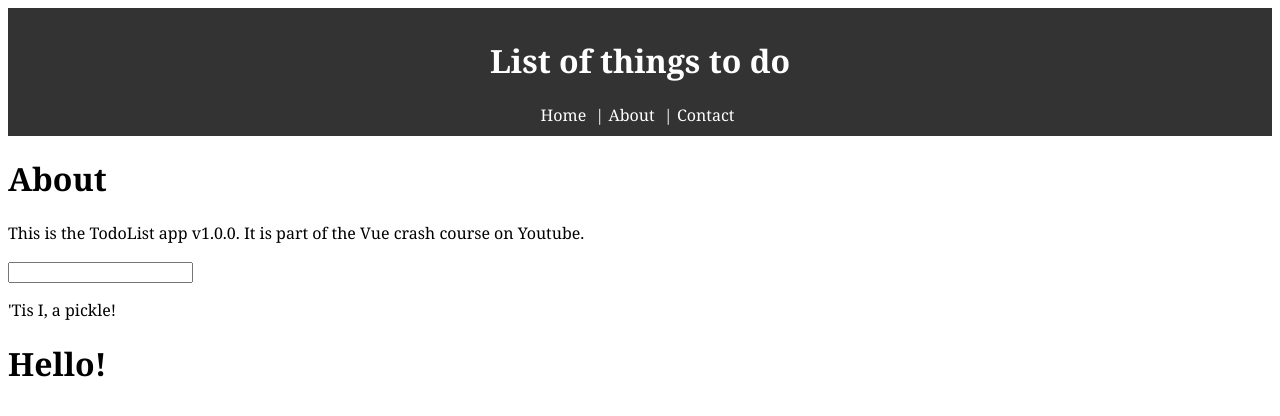
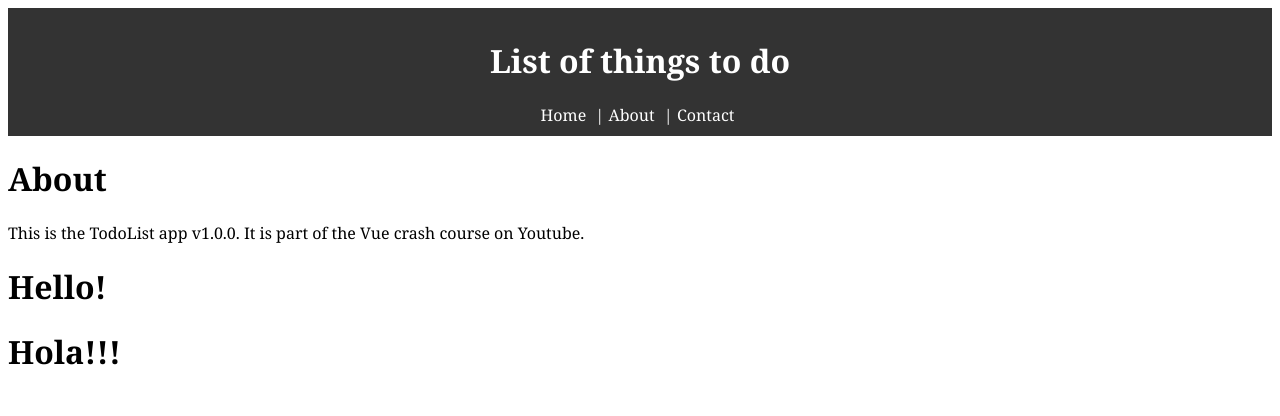
Before and after one commit to igoryen/vine, a Vue app: page /#/about in a window 1280 px wide. Shown: the top 416 px of the page. Built offline with nearby package versions, Linux system fonts and the light colour scheme.

Commit message:
Maximilian Schwarzmüller: block 11. Getting value from 'data'

```diff
--- a/src/views/About.vue
+++ b/src/views/About.vue
@@ -3,10 +3,13 @@
     <h1>About</h1>
     <p>This is the TodoList app v1.0.0. It is part of the Vue crash course on Youtube.</p>
     <div id="pickle">
-      <input type="text" v-on:input="changePhrase">
-      <p>{{something}}</p>
-      <div>
+      <!-- <input type="text" v-on:input="changePhrase">  -->
+      <!-- <p>{{ something }}</p> -->
+      <div class="greeting english">
           <h1>{{ sayHello() }}</h1>
+      </div>
+      <div class="greeting spanish">
+          <h1>{{ dimeHola() }}</h1>
       </div>
     </div>
   </div>
@@ -15,19 +18,25 @@
 <script>
 export default {
     name: 'Pickle',
-    data(){
+    data: function(){
         return {
-            something: "'Tis I, a pickle!"
+            // things: [
+            //     { something: "'Tis I, a pickle!"},
+            //     { spanish: "Hola!" }
+            // ]
+            spanish: "Hola!!!"
         }
     },
     methods: {
-        changePhrase: function( event ){
-            this.something = event.target.value;
-        },
+        // changePhrase: function( event ){
+        //     this.something = event.target.value;
+        // },
         sayHello: function(){
             return "Hello!";
+        },
+        dimeHola: function(){
+            return this.spanish;
         }
-
     }
 }
 </script>
```
